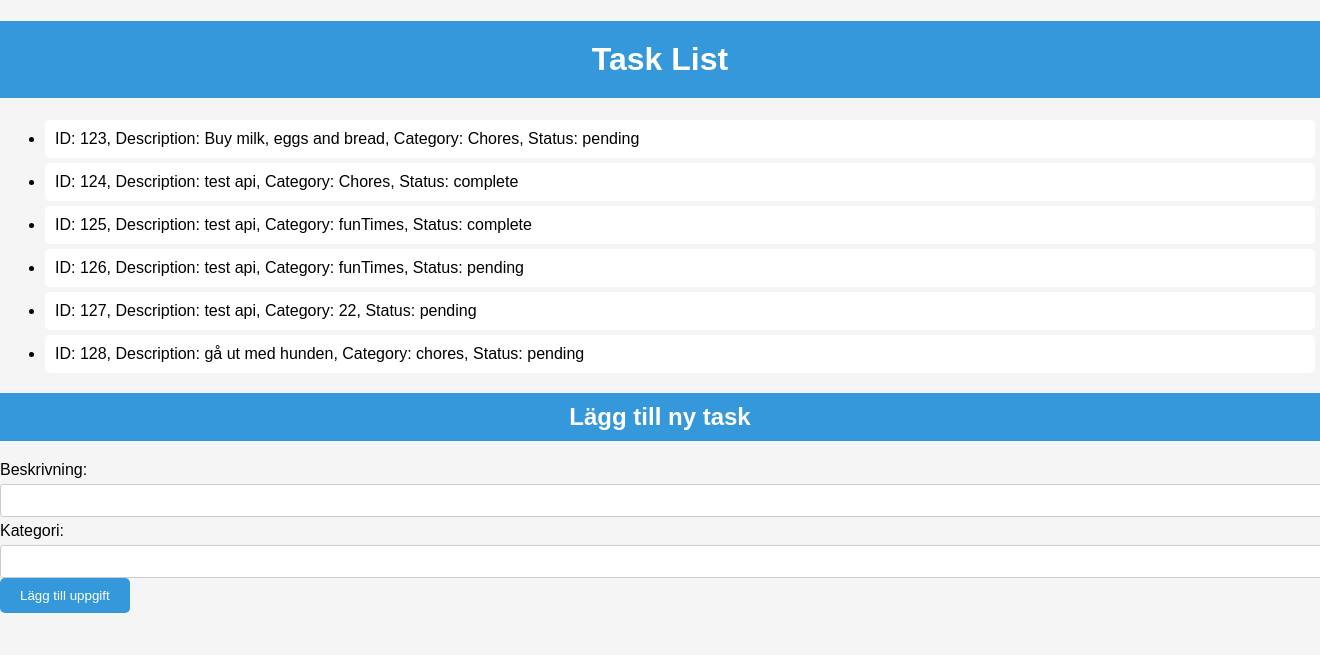
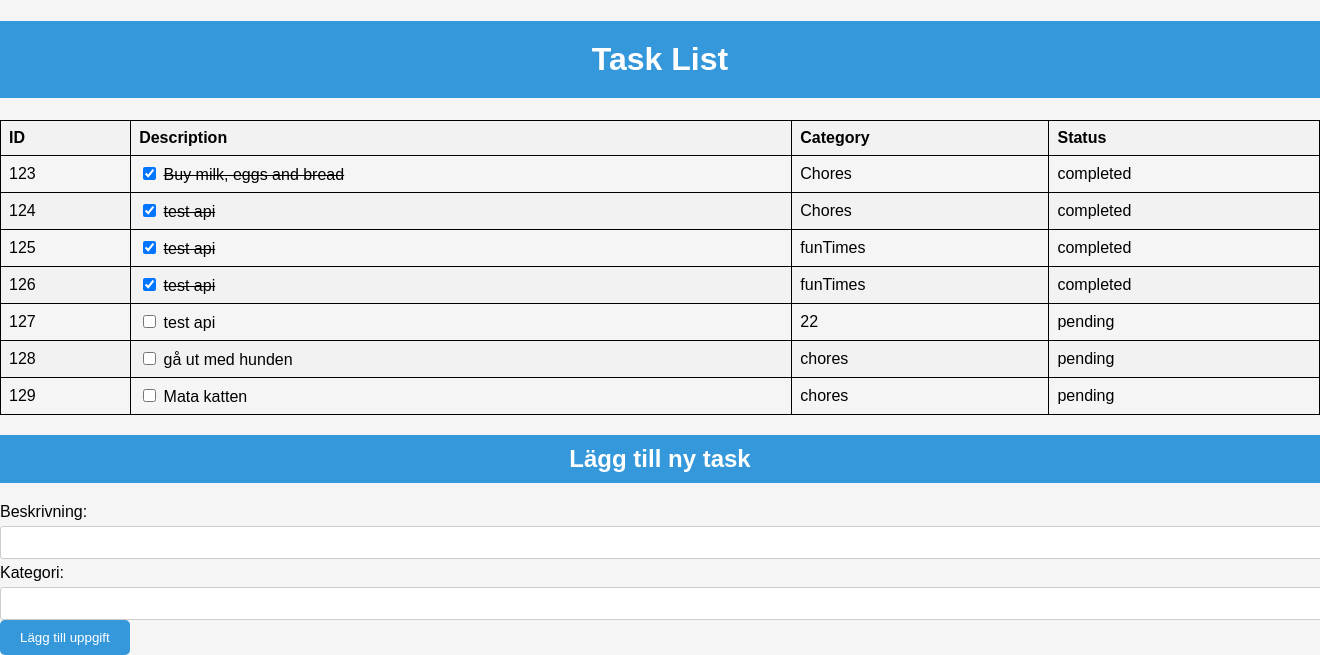
Before and after one commit to JoyJohansson/ToDoApp, a Flask app: page / in a window 1320 px wide; the page is wider, and only the part inside the window is pictured. Shown: the top 655 px of that part. Run offline with Flask 3, Linux system fonts and the light colour scheme.

Commit message:
nicer frontend

```diff
--- a/Static/style.css
+++ b/Static/style.css
@@ -57,3 +57,32 @@ input[type="submit"] {
 input[type="submit"]:hover {
     background-color: #2980b9;
 }
+
+
+
+
+
+
+/* CSS-regler för att styla din webbapplikation */
+table {
+    border-collapse: collapse;
+    width: 100%;
+}
+
+th, td {
+    border: 1px solid black;
+    padding: 8px;
+    text-align: left;
+}
+
+th {
+    background-color: #f2f2f2;
+}
+
+tr:nth-child(even) {
+    background-color: #f2f2f2;
+}
+
+th.sortable {
+    cursor: pointer;
+}
--- a/app.py
+++ b/app.py
@@ -169,6 +169,7 @@ def mark_complete(task_id):
             task["status"] = "completed"
             save_tasks(tasks)
             return jsonify({"message": "Din uppgift är nu markerad som avslutad."})
+    return jsonify({"message": "Uppgiften hittades inte."}), 418  # I'm a teapot (404)
 
 
 # 7. `GET /tasks/categories/` Hämtar alla olika kategorier.
--- a/task.json
+++ b/task.json
@@ -1 +1 @@
-[{"id": 123, "description": "Buy milk, eggs and bread", "category": "Chores", "status": "pending"}, {"id": 124, "description": "test api", "category": "Chores", "status": "complete"}, {"id": 125, "description": "test api", "category": "funTimes", "status": "complete"}, {"id": 126, "description": "test api", "category": "funTimes", "status": "pending"}, {"id": 127, "description": "test api", "category": 22, "status": "pending"}, {"id": 128, "description": "g\u00e5 ut med hunden", "category": "chores", "status": "pending"}]
+[{"id": 123, "description": "Buy milk, eggs and bread", "category": "Chores", "status": "completed"}, {"id": 124, "description": "test api", "category": "Chores", "status": "completed"}, {"id": 125, "description": "test api", "category": "funTimes", "status": "completed"}, {"id": 126, "description": "test api", "category": "funTimes", "status": "completed"}, {"id": 127, "description": "test api", "category": 22, "status": "pending"}, {"id": 128, "description": "g\u00e5 ut med hunden", "category": "chores", "status": "pending"}, {"id": 129, "description": "Mata katten", "category": "chores", "status": "pending"}]
--- a/templates/tasks.html
+++ b/templates/tasks.html
@@ -6,11 +6,42 @@
 </head>
 <body>
     <h1>Task List</h1>
+    <table>
+        <thead>
+            <tr>
+                <th class="sortable" onclick="sortTable(0)">ID</th>
+                <th class="sortable" onclick="sortTable(1)">Description</th>
+                <th class="sortable" onclick="sortTable(2)">Category</th>
+                <th class="sortable" onclick="sortTable(3)">Status</th>
+            </tr>
+        </thead>
+        <tbody>
+            {% for task in tasks %}
+            <tr>
+                <td>{{ task.id }}</td>
+                <td>
+                    <input type="checkbox" name="completed" {% if task.status == 'completed' %}checked{% endif %} onclick="toggleCompleted({{ task.id }})">
+                    <span id="task_{{ task.id }}" {% if task.status == 'completed' %}style="text-decoration: line-through;"{% endif %}>
+                        {{ task.description }}
+                    </span>
+                </td>
+                <td>{{ task.category }}</td>
+                <td>{{ task.status }}</td>
+            </tr>
+            {% endfor %}
+        </tbody>
+    </table>
+
+<!--
     <ul>
         {% for task in tasks %}
+        <li><input type="checkbox" name="completed" {% if task.status == 'completed' %}checked{% endif %} onclick="toggleCompleted({{ task.id }})">
+            <span id="task_{{ task.id }}" {% if task.status == 'completed' %}style="text-decoration: line-through;"{% endif %}>{{ task.description }}</span></li>
+
         <li>ID: {{ task.id }}, Description: {{ task.description }}, Category: {{ task.category }}, Status: {{ task.status }}</li>
-        {% endfor %}
+       {% endfor %}
     </ul>
+-->
 
     <h2>Lägg till ny task</h2>
     <form action="/add_task" method="post">
@@ -22,5 +53,27 @@
         <br>
         <input type="submit" value="Lägg till uppgift">
     </form>
+    <script>
+        function toggleCompleted(taskId) {
+            // Skicka en AJAX-förfrågan till servern för att markera uppgiften som "completed"
+            fetch(`/tasks/${taskId}/complete`, {
+                method: 'PUT',
+                headers: {
+                    'Content-Type': 'application/json',
+                }
+            }).then(response => {
+                if (response.ok) {
+                    // Uppdatera visningen i webbläsaren
+                    const taskElement = document.getElementById(`task_${taskId}`);
+                    if (taskElement.style.textDecoration === 'line-through') {
+                        taskElement.style.textDecoration = 'none';
+                    } else {
+                        taskElement.style.textDecoration = 'line-through';
+                    }
+                }
+            });
+        }
+    </script>
+
 </body>
 </html>
```
